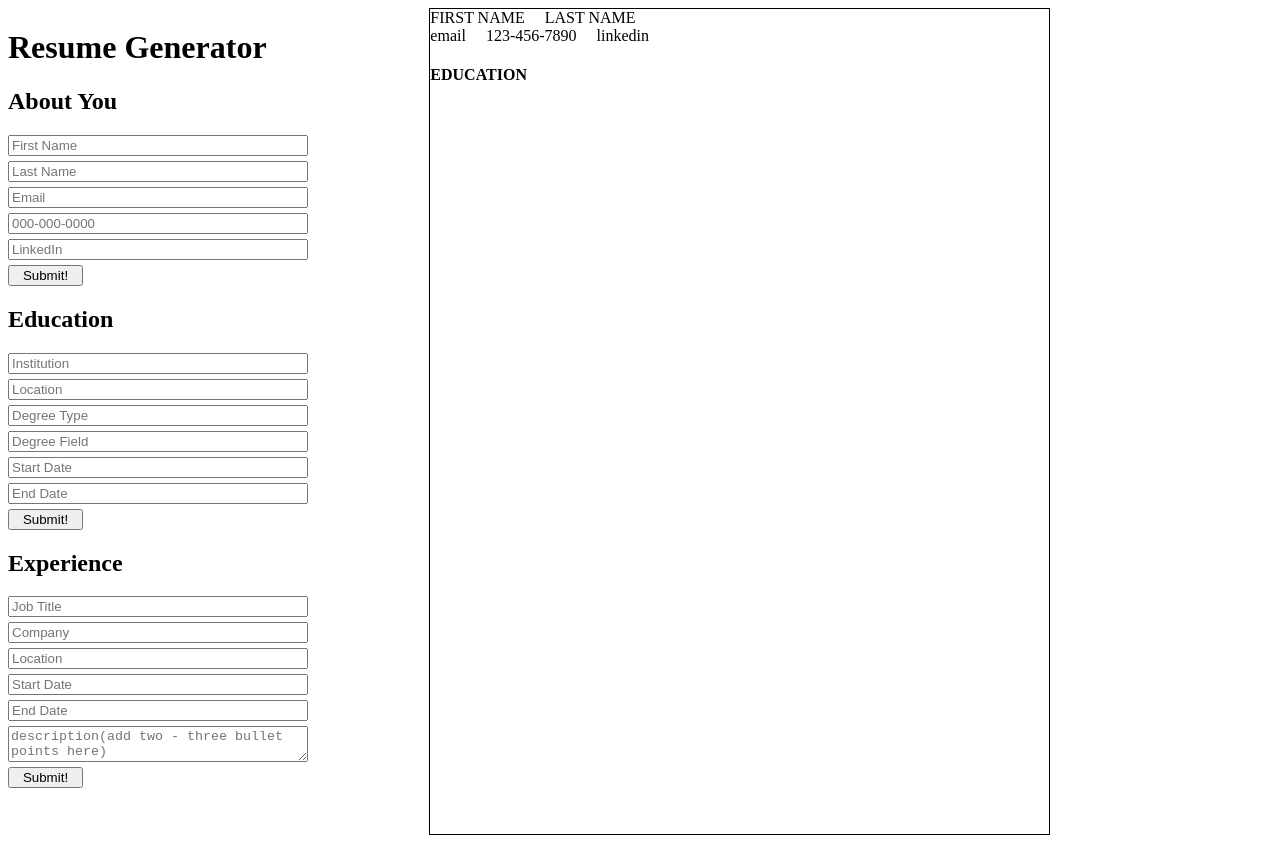
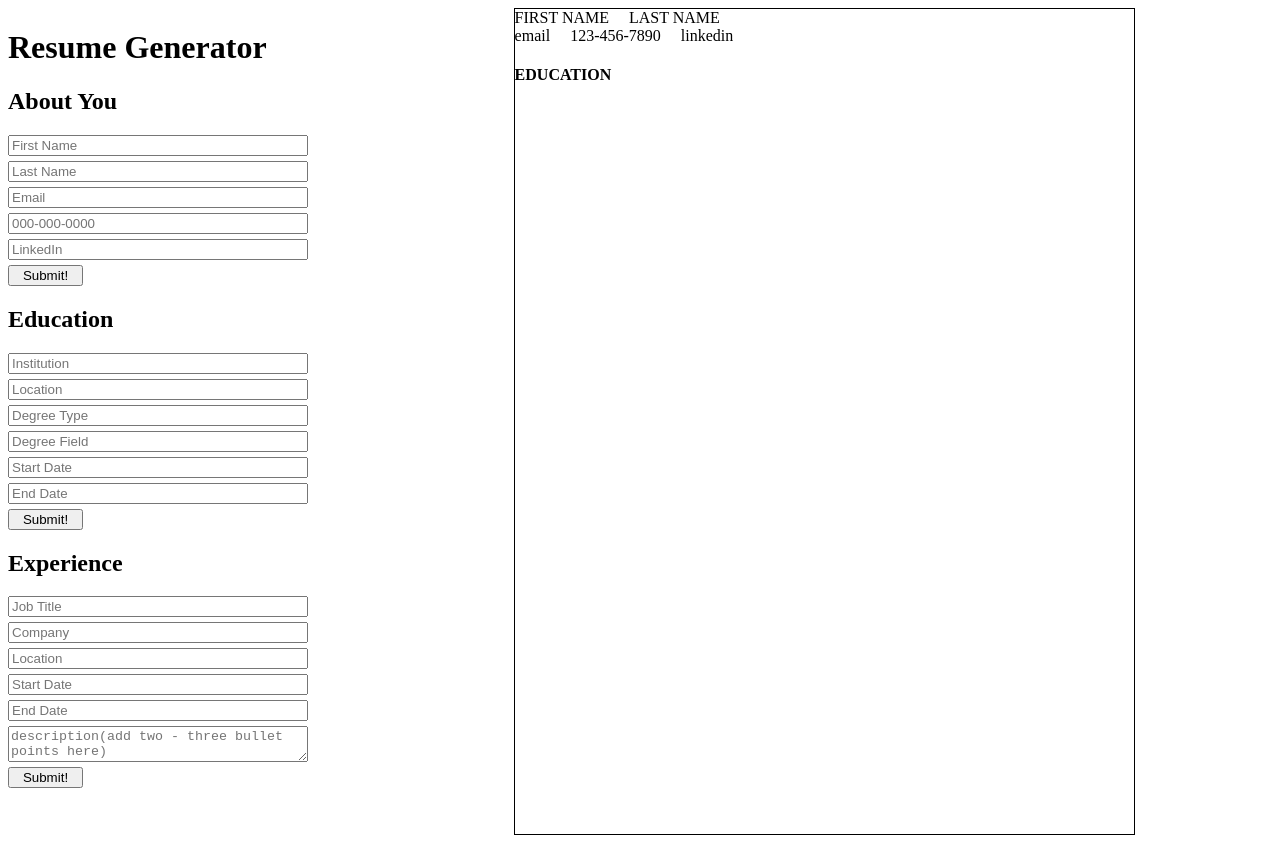
Before and after one commit to olvbrntly/resume-generator, a React (Create React App) app: page / in a window 1280 px wide. Built offline with nearby package versions, Linux system fonts and the light colour scheme.

Commit message:
changed columnwidth to 1.5

```diff
--- a/src/App.css
+++ b/src/App.css
@@ -1,4 +1,4 @@
 .App{
   display:grid;
-  grid-template-columns: 1fr 2fr;
+  grid-template-columns: 1fr 1.5fr;
 }
```
